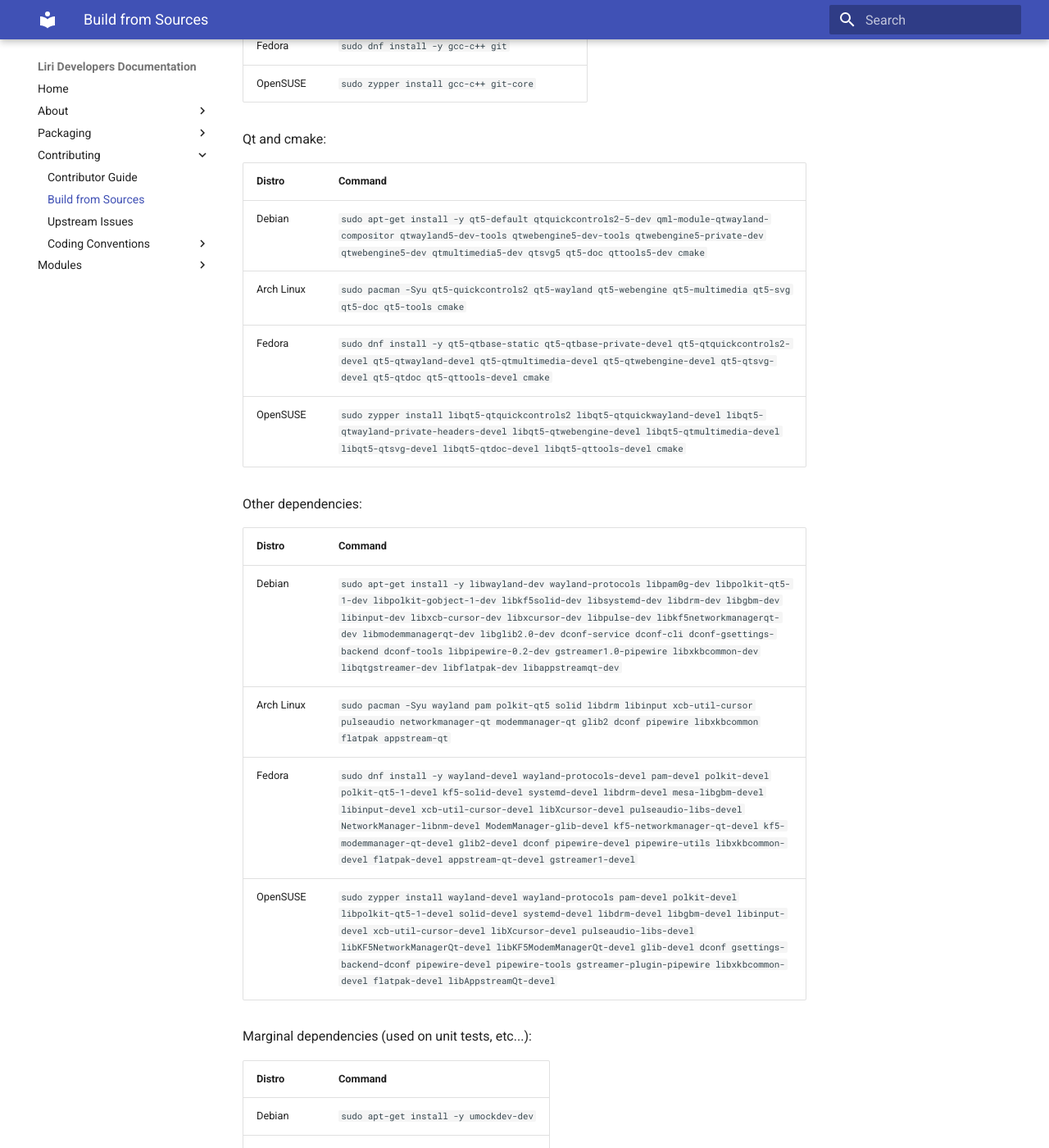
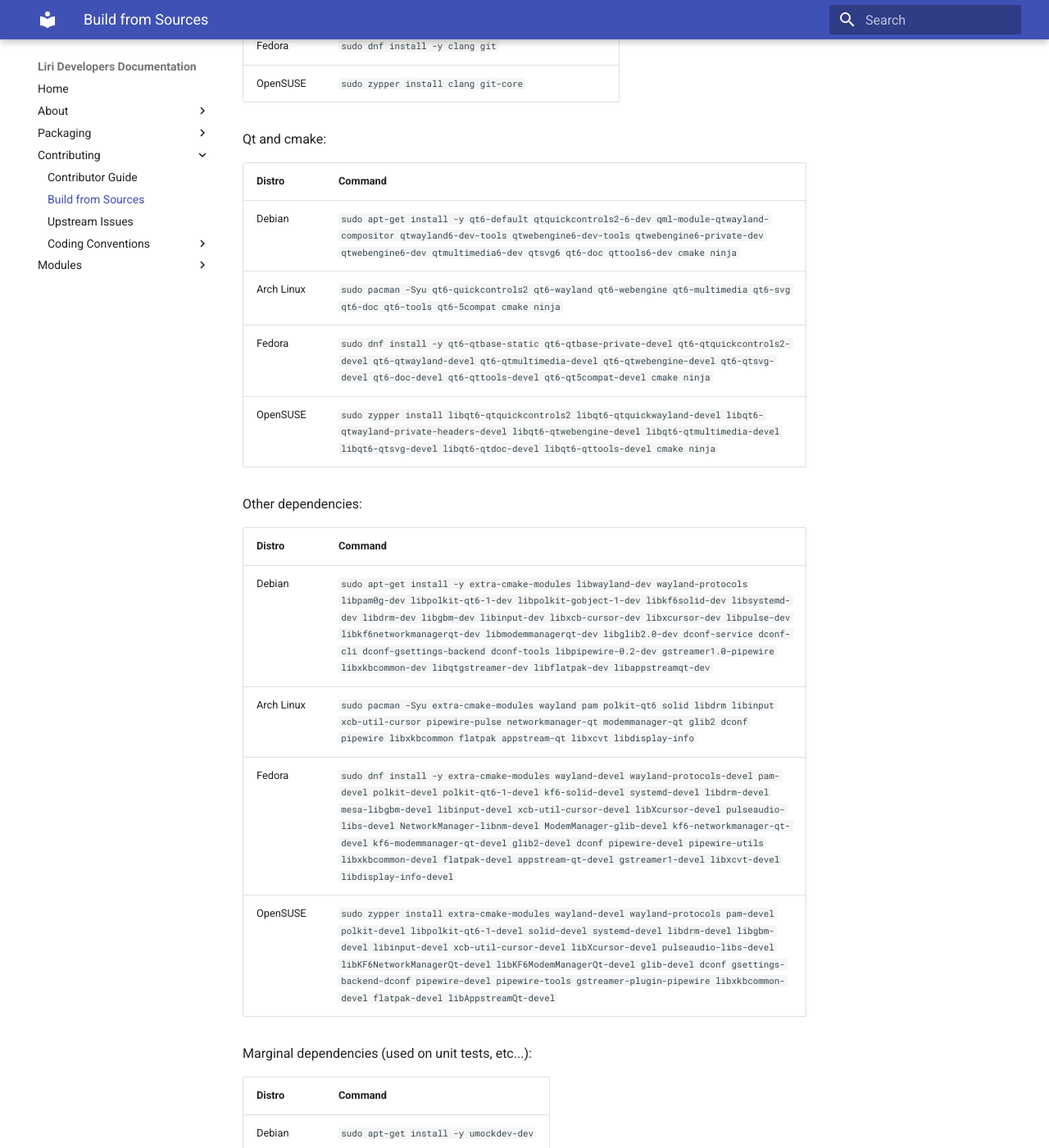
Before and after one commit to lirios/docs, an MkDocs documentation site: the page built from docs/contributing/build-sources.md, in a window 1280 px wide and 1400 px high, scrolled down 1068 px. Shown: the whole window at 82% size. Built offline with MkDocs 1.6.1 and Material for MkDocs 9.7.7, drawn with Linux system fonts in a browser that asks for light colours; old or Windows-style settings are respelled for this version of MkDocs; some of the changed text lies outside the part shown.

Commit message:
Update docs for Qt 6

```diff
--- a/docs/contributing/build-sources.md
+++ b/docs/contributing/build-sources.md
@@ -9,7 +9,7 @@
 
 * Git (>= 1.6.x)
 * A working C++ compiler
-* Qt (>= 5.15)
+* Qt (>= 6.6)
   * qtbase
   * qtdoc
   * qtdeclarative
@@ -26,30 +26,30 @@
 
 Build essentials:
 
-| Distro     | Command                                       |
-| ---------- | --------------------------------------------- |
-| Debian     | `sudo apt-get install -y build-essential git` |
-| Arch Linux | `sudo pacman -Syu base-devel git`             |
-| Fedora     | `sudo dnf install -y gcc-c++ git`             |
-| OpenSUSE   | `sudo zypper install gcc-c++ git-core`        |
+| Distro     | Command                                             |
+| ---------- | --------------------------------------------------- |
+| Debian     | `sudo apt-get install -y build-essential clang git` |
+| Arch Linux | `sudo pacman -Syu base-devel git`                   |
+| Fedora     | `sudo dnf install -y clang git`                     |
+| OpenSUSE   | `sudo zypper install clang git-core`                |
 
 Qt and cmake:
 
 | Distro     | Command                                                                                                                                                                                                                                        |
 | ---------- | ---------------------------------------------------------------------------------------------------------------------------------------------------------------------------------------------------------------------------------------------- |
-| Debian     | `sudo apt-get install -y qt5-default qtquickcontrols2-5-dev qml-module-qtwayland-compositor qtwayland5-dev-tools qtwebengine5-dev-tools qtwebengine5-private-dev qtwebengine5-dev qtmultimedia5-dev qtsvg5 qt5-doc qttools5-dev cmake` |
-| Arch Linux | `sudo pacman -Syu qt5-quickcontrols2 qt5-wayland qt5-webengine qt5-multimedia qt5-svg qt5-doc qt5-tools cmake`                                                                                                                                   |
-| Fedora     | `sudo dnf install -y qt5-qtbase-static qt5-qtbase-private-devel qt5-qtquickcontrols2-devel qt5-qtwayland-devel qt5-qtmultimedia-devel qt5-qtwebengine-devel qt5-qtsvg-devel qt5-qtdoc qt5-qttools-devel cmake`                         |
-| OpenSUSE   | `sudo zypper install libqt5-qtquickcontrols2 libqt5-qtquickwayland-devel libqt5-qtwayland-private-headers-devel libqt5-qtwebengine-devel libqt5-qtmultimedia-devel libqt5-qtsvg-devel libqt5-qtdoc-devel libqt5-qttools-devel cmake`             |
+| Debian     | `sudo apt-get install -y qt6-default qtquickcontrols2-6-dev qml-module-qtwayland-compositor qtwayland6-dev-tools qtwebengine6-dev-tools qtwebengine6-private-dev qtwebengine6-dev qtmultimedia6-dev qtsvg6 qt6-doc qttools6-dev cmake ninja`   |
+| Arch Linux | `sudo pacman -Syu qt6-quickcontrols2 qt6-wayland qt6-webengine qt6-multimedia qt6-svg qt6-doc qt6-tools qt6-5compat cmake ninja`                                                                                                               |
+| Fedora     | `sudo dnf install -y qt6-qtbase-static qt6-qtbase-private-devel qt6-qtquickcontrols2-devel qt6-qtwayland-devel qt6-qtmultimedia-devel qt6-qtwebengine-devel qt6-qtsvg-devel qt6-doc-devel qt6-qttools-devel qt6-qt5compat-devel cmake ninja`   |
+| OpenSUSE   | `sudo zypper install libqt6-qtquickcontrols2 libqt6-qtquickwayland-devel libqt6-qtwayland-private-headers-devel libqt6-qtwebengine-devel libqt6-qtmultimedia-devel libqt6-qtsvg-devel libqt6-qtdoc-devel libqt6-qttools-devel cmake ninja`     |
 
 Other dependencies:
 
 | Distro     | Command                                                                                                                                                                                                                                                                                                                                                                                                                                                                                     |
 | ---------- | ------------------------------------------------------------------------------------------------------------------------------------------------------------------------------------------------------------------------------------------------------------------------------------------------------------------------------------------------------------------------------------------------------------------------------------------------------------------------------------------- |
-| Debian     | `sudo apt-get install -y libwayland-dev wayland-protocols libpam0g-dev libpolkit-qt5-1-dev libpolkit-gobject-1-dev libkf5solid-dev libsystemd-dev libdrm-dev libgbm-dev libinput-dev libxcb-cursor-dev libxcursor-dev libpulse-dev libkf5networkmanagerqt-dev libmodemmanagerqt-dev libglib2.0-dev dconf-service dconf-cli dconf-gsettings-backend dconf-tools libpipewire-0.2-dev gstreamer1.0-pipewire libxkbcommon-dev libqtgstreamer-dev libflatpak-dev libappstreamqt-dev` |
-| Arch Linux | `sudo pacman -Syu wayland pam polkit-qt5 solid libdrm libinput xcb-util-cursor pulseaudio networkmanager-qt modemmanager-qt glib2 dconf pipewire libxkbcommon flatpak appstream-qt`                                                      |
-| Fedora     | `sudo dnf install -y wayland-devel wayland-protocols-devel pam-devel polkit-devel polkit-qt5-1-devel kf5-solid-devel systemd-devel libdrm-devel mesa-libgbm-devel libinput-devel xcb-util-cursor-devel libXcursor-devel pulseaudio-libs-devel NetworkManager-libnm-devel ModemManager-glib-devel kf5-networkmanager-qt-devel kf5-modemmanager-qt-devel glib2-devel dconf pipewire-devel pipewire-utils libxkbcommon-devel flatpak-devel appstream-qt-devel gstreamer1-devel`                     |
-| OpenSUSE   | `sudo zypper install wayland-devel wayland-protocols pam-devel polkit-devel libpolkit-qt5-1-devel solid-devel systemd-devel libdrm-devel libgbm-devel libinput-devel xcb-util-cursor-devel libXcursor-devel pulseaudio-libs-devel libKF5NetworkManagerQt-devel libKF5ModemManagerQt-devel glib-devel dconf gsettings-backend-dconf pipewire-devel pipewire-tools gstreamer-plugin-pipewire libxkbcommon-devel flatpak-devel libAppstreamQt-devel`                               |
+| Debian     | `sudo apt-get install -y extra-cmake-modules libwayland-dev wayland-protocols libpam0g-dev libpolkit-qt6-1-dev libpolkit-gobject-1-dev libkf6solid-dev libsystemd-dev libdrm-dev libgbm-dev libinput-dev libxcb-cursor-dev libxcursor-dev libpulse-dev libkf6networkmanagerqt-dev libmodemmanagerqt-dev libglib2.0-dev dconf-service dconf-cli dconf-gsettings-backend dconf-tools libpipewire-0.2-dev gstreamer1.0-pipewire libxkbcommon-dev libqtgstreamer-dev libflatpak-dev libappstreamqt-dev` |
+| Arch Linux | `sudo pacman -Syu extra-cmake-modules wayland pam polkit-qt6 solid libdrm libinput xcb-util-cursor pipewire-pulse networkmanager-qt modemmanager-qt glib2 dconf pipewire libxkbcommon flatpak appstream-qt libxcvt libdisplay-info`                                                      |
+| Fedora     | `sudo dnf install -y extra-cmake-modules wayland-devel wayland-protocols-devel pam-devel polkit-devel polkit-qt6-1-devel kf6-solid-devel systemd-devel libdrm-devel mesa-libgbm-devel libinput-devel xcb-util-cursor-devel libXcursor-devel pulseaudio-libs-devel NetworkManager-libnm-devel ModemManager-glib-devel kf6-networkmanager-qt-devel kf6-modemmanager-qt-devel glib2-devel dconf pipewire-devel pipewire-utils libxkbcommon-devel flatpak-devel appstream-qt-devel gstreamer1-devel libxcvt-devel libdisplay-info-devel` |
+| OpenSUSE   | `sudo zypper install extra-cmake-modules wayland-devel wayland-protocols pam-devel polkit-devel libpolkit-qt6-1-devel solid-devel systemd-devel libdrm-devel libgbm-devel libinput-devel xcb-util-cursor-devel libXcursor-devel pulseaudio-libs-devel libKF6NetworkManagerQt-devel libKF6ModemManagerQt-devel glib-devel dconf gsettings-backend-dconf pipewire-devel pipewire-tools gstreamer-plugin-pipewire libxkbcommon-devel flatpak-devel libAppstreamQt-devel`                               |
 
 Marginal dependencies (used on unit tests, etc...):
 
```
